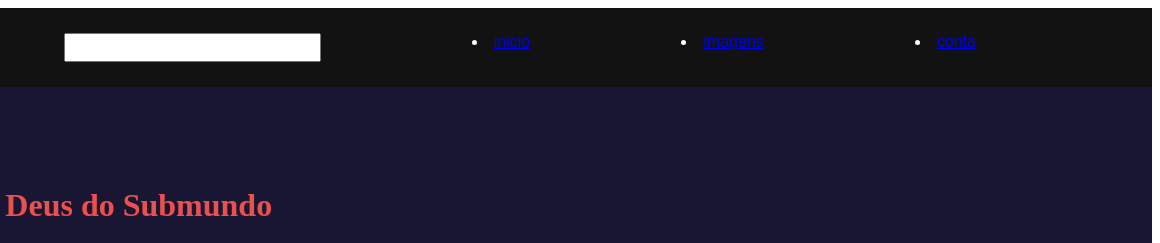
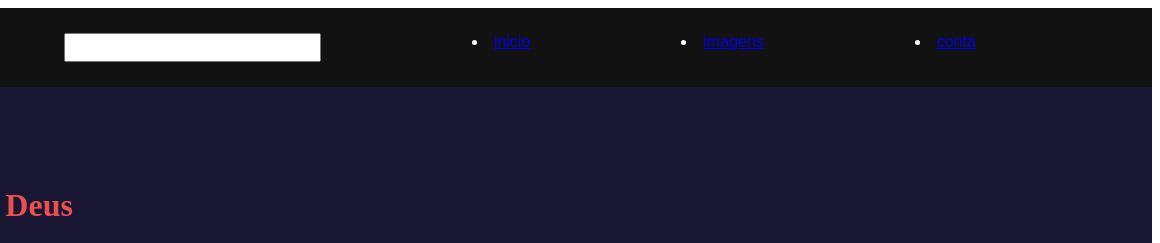
Before and after one commit to m2vicente/site.matheus, a plain HTML site: page index.html in a window 1280 px wide. Shown: the top 243 px of the page, 120-1280 px from the left. Drawn offline with Linux system fonts and the light colour scheme; grey boxes are pictures that could not be loaded.

Commit message:
Update index.html

```diff
--- a/index.html
+++ b/index.html
@@ -27,7 +27,7 @@
     <div id="apresentação">
       <div>
         <img width="100" src="https://www.svgviewer.dev/static-svgs/44990/hades-symbol.svg">
-        <h1>Hades o Deus do Submundo</h1>
+        <h1>Hades o Deus </h1>
         <div class="container">
           <div class="nn">
             <img width="500" height="500" src="hades 2.webp" alt="imagem exemplo" class="imagen">
```
